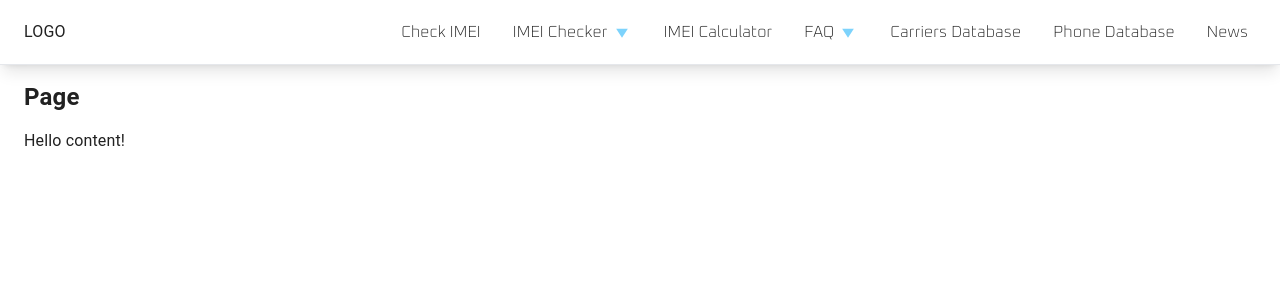
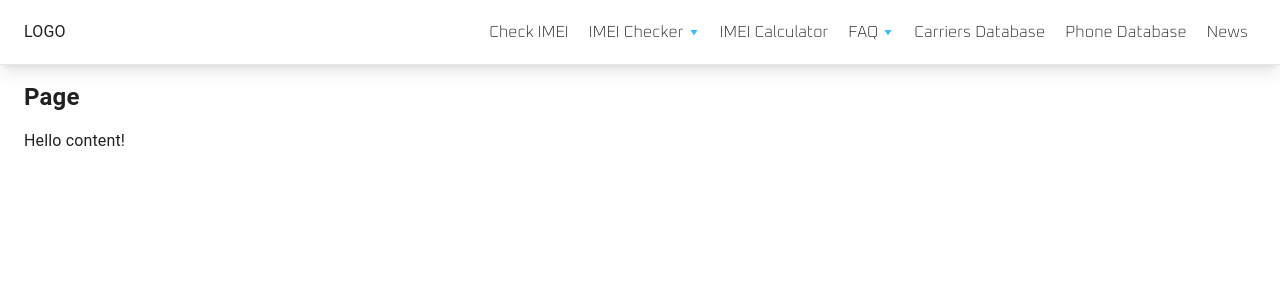
Before and after one commit to jlisiecki/next-mui-seo-menu, a Next.js app: page / in a window 1280 px wide. Shown: the top 300 px of the page. Built offline with nearby package versions, Linux system fonts and the light colour scheme.

Commit message:
padding fixes

```diff
--- a/app/[...path]/page.tsx
+++ b/app/[...path]/page.tsx
@@ -8,8 +8,8 @@ export default function Page() {
       <nav className="border-b shadow-lg relative z-10">
         <div className="flex justify-between items-center max-w-screen-2xl mx-auto py-4 px-6">
           <div>LOGO</div>
-          <menu className="gap-4 items-center hidden lg:flex">
-            {menuItems.map((props, key) => (
+          <menu className="gap-1 items-center hidden lg:flex">
+            {mainMenuItems.map((props, key) => (
               <MainMenuItem key={key} {...props} />
             ))}
           </menu>
@@ -23,7 +23,7 @@ export default function Page() {
     </>
   );
 }
-const menuItems: MainMenuItemProps[] = [
+const mainMenuItems: MainMenuItemProps[] = [
   { href: "/", children: "Check IMEI" },
   {
     href: "/imei-checker",
--- a/components/MainMenuItem.tsx
+++ b/components/MainMenuItem.tsx
@@ -37,8 +37,8 @@ export default function MainMenuItem({
         {children}
         {submenu && (
           <PlayArrow
-            fontSize="small"
-            className="text-sky-300 rotate-90 text-xs"
+            className="text-sky-400 rotate-90"
+            style={{ fontSize: "12px" }}
           />
         )}
       </Link>
```
